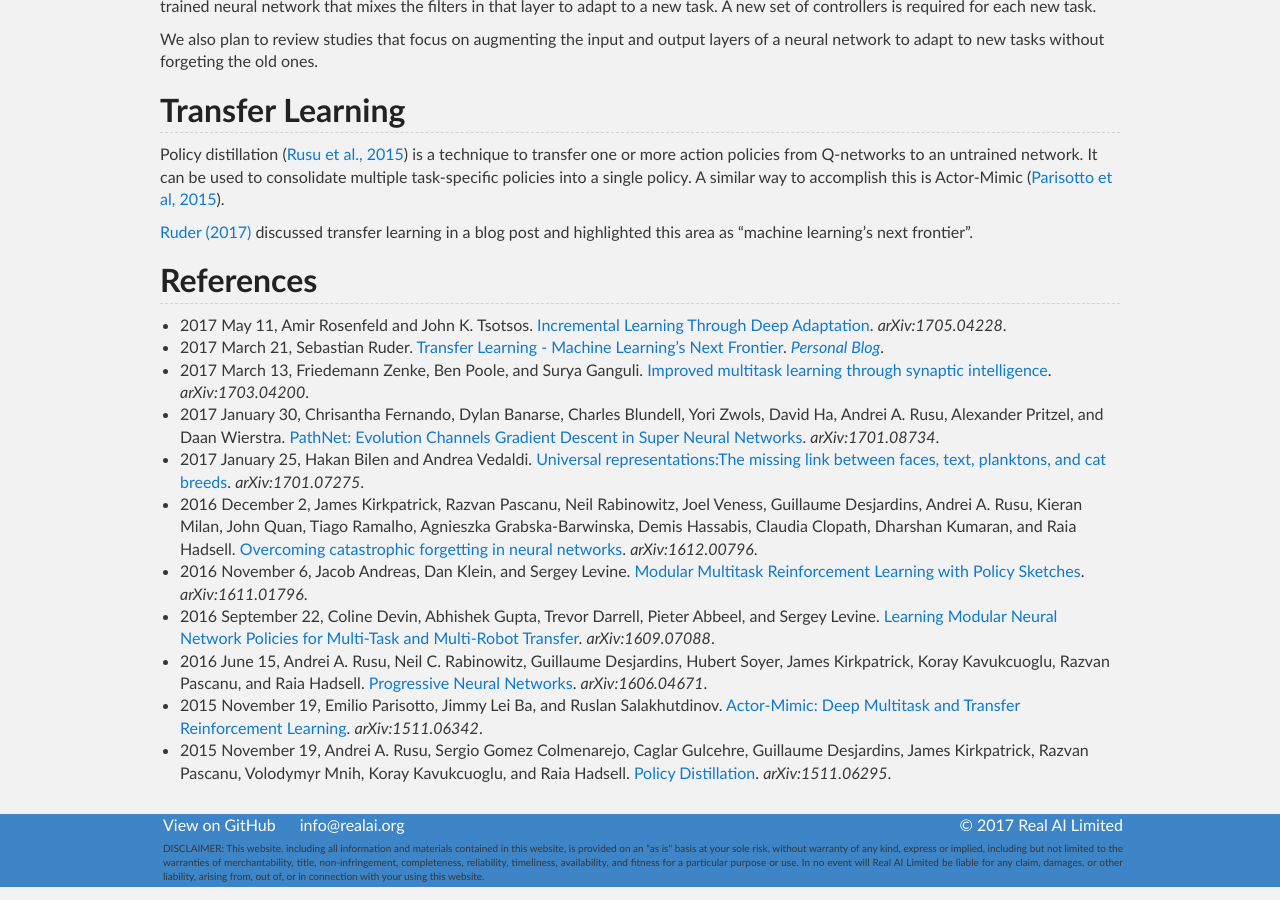
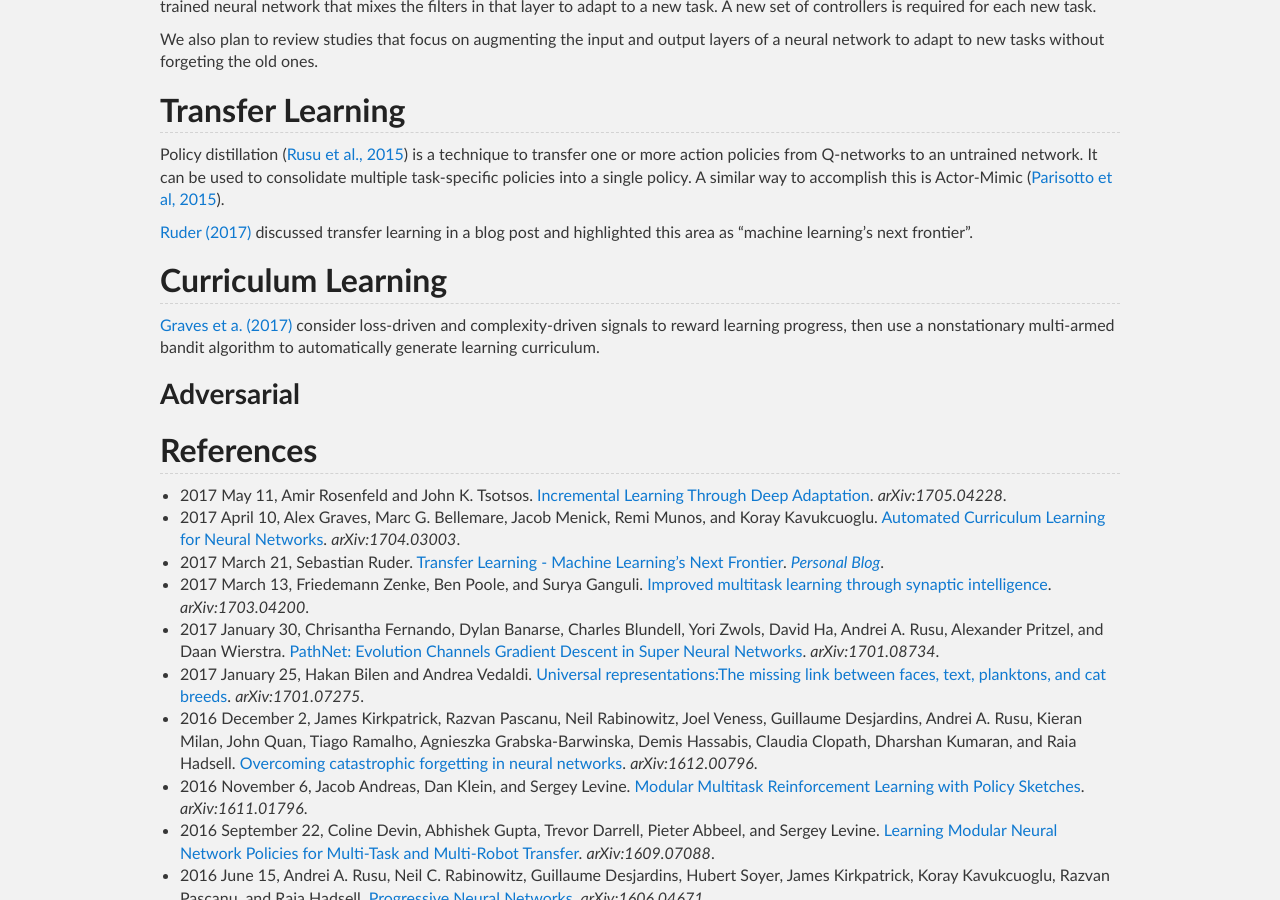
Before and after one commit to Tonywuhk/realai.org, a Jekyll site: the page built from multi-task-learning.md, in a window 1280 px wide and 900 px high, scrolled down 452 px. Built offline with Jekyll 4.4.1, drawn with Linux system fonts in a browser that asks for light colours; our own code applies the rules of GitHub Pages for plain Markdown files; comment, search, counter and statistics services are not loaded; the repository's description, which GitHub fills in, is left out.

Commit message:
Update multi-task-learning.md

```diff
--- a/multi-task-learning.md
+++ b/multi-task-learning.md
@@ -21,9 +21,16 @@ Policy distillation ([Rusu et al., 2015](https://arxiv.org/abs/1511.06295)) is a
 
 [Ruder (2017)](http://sebastianruder.com/transfer-learning/) discussed transfer learning in a blog post and highlighted this area as "machine learning's next frontier".
 
+## Curriculum Learning
+
+[Graves et a. (2017)](https://arxiv.org/abs/1704.03003) consider loss-driven and complexity-driven signals to reward learning progress, then use a nonstationary multi-armed bandit algorithm to automatically generate learning curriculum.
+
+### Adversarial
+
 ## References
 
 * 2017 May 11, Amir Rosenfeld and John K. Tsotsos. [Incremental Learning Through Deep Adaptation](https://arxiv.org/abs/1705.04228). *arXiv:1705.04228*.
+* 2017 April 10, Alex Graves, Marc G. Bellemare, Jacob Menick, Remi Munos, and Koray Kavukcuoglu. [Automated Curriculum Learning for Neural Networks](https://arxiv.org/abs/1704.03003). *arXiv:1704.03003*.
 * 2017 March 21, Sebastian Ruder. [Transfer Learning - Machine Learning's Next Frontier](http://sebastianruder.com/transfer-learning/). *[Personal Blog](http://sebastianruder.com/#open)*.
 * 2017 March 13, Friedemann Zenke, Ben Poole, and Surya Ganguli. [Improved multitask learning through synaptic intelligence](https://arxiv.org/abs/1703.04200). *arXiv:1703.04200*.
 * 2017 January 30, Chrisantha Fernando, Dylan Banarse, Charles Blundell, Yori Zwols, David Ha, Andrei A. Rusu, Alexander Pritzel, and Daan Wierstra. [PathNet: Evolution Channels Gradient Descent in Super Neural Networks](https://arxiv.org/abs/1701.08734). *arXiv:1701.08734*.
```
